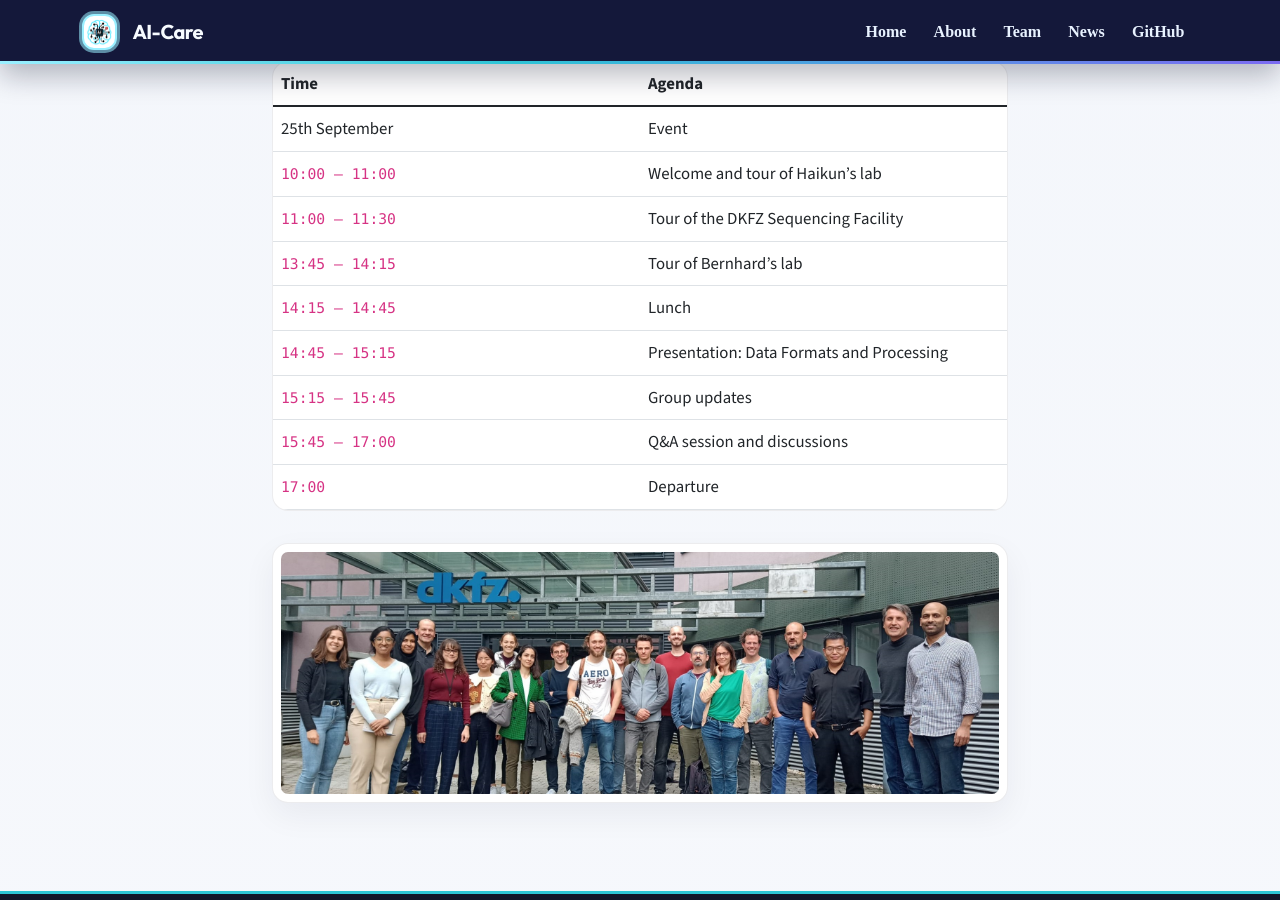
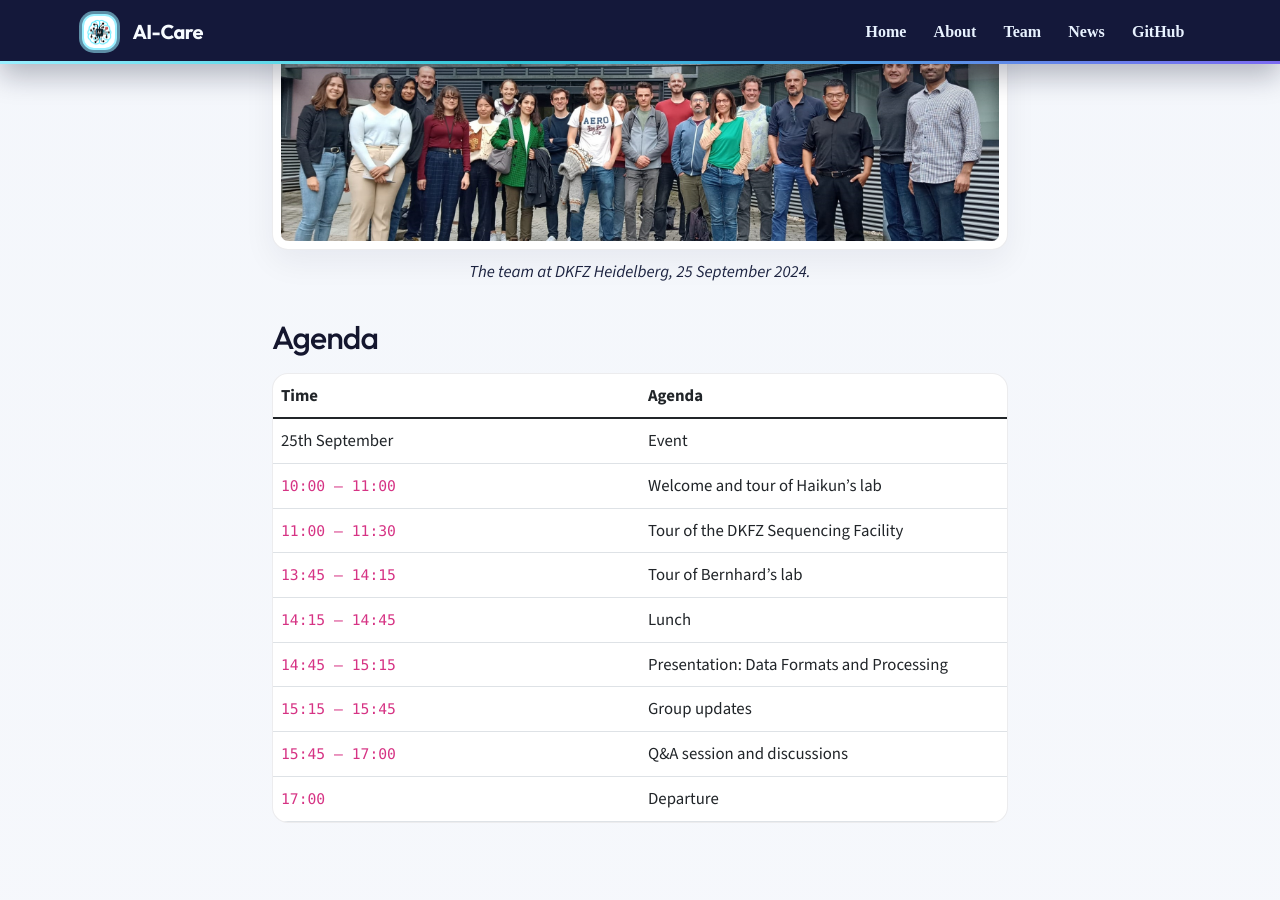
Before and after one commit to AI-Care-CZS/aicare, a Jekyll site: the page built from _posts/2024-09-24-DKFZ-HD-visit.md, in a window 1280 px wide and 900 px high, scrolled down 766 px. Built offline with Jekyll 4.4.1, drawn with Linux system fonts in a browser that asks for light colours.

Commit message:
added group pics for the annual meeting.

```diff
--- a/_posts/2024-09-24-DKFZ-HD-visit.md
+++ b/_posts/2024-09-24-DKFZ-HD-visit.md
@@ -21,7 +21,8 @@ The visit will take place on September 25, 2024 and will focus on some of the co
 
 **Time:** 10:00-17:00
 
-<!-- **Agenda:** -->
+![The AI-Care team during the visit to DKFZ Heidelberg on 25 September 2024.](../../../assets/theme/images/DKFZ_Visit_GroupPic.jpeg)
+*The team at DKFZ Heidelberg, 25 September 2024.*
 
 ## Agenda
 
@@ -52,5 +53,3 @@ The visit will take place on September 25, 2024 and will focus on some of the co
 |---------|---------|
 
 <!-- <div class="datatable-end"></div> -->
-
-![image info](../../../assets/theme/images/DKFZ_Visit_GroupPic.jpeg)
```
Also changed, not shown: _posts/2026-11-12-annual-meeting.md (+3 -0 lines), assets/theme/images/AnnualMeet3.png (added).
